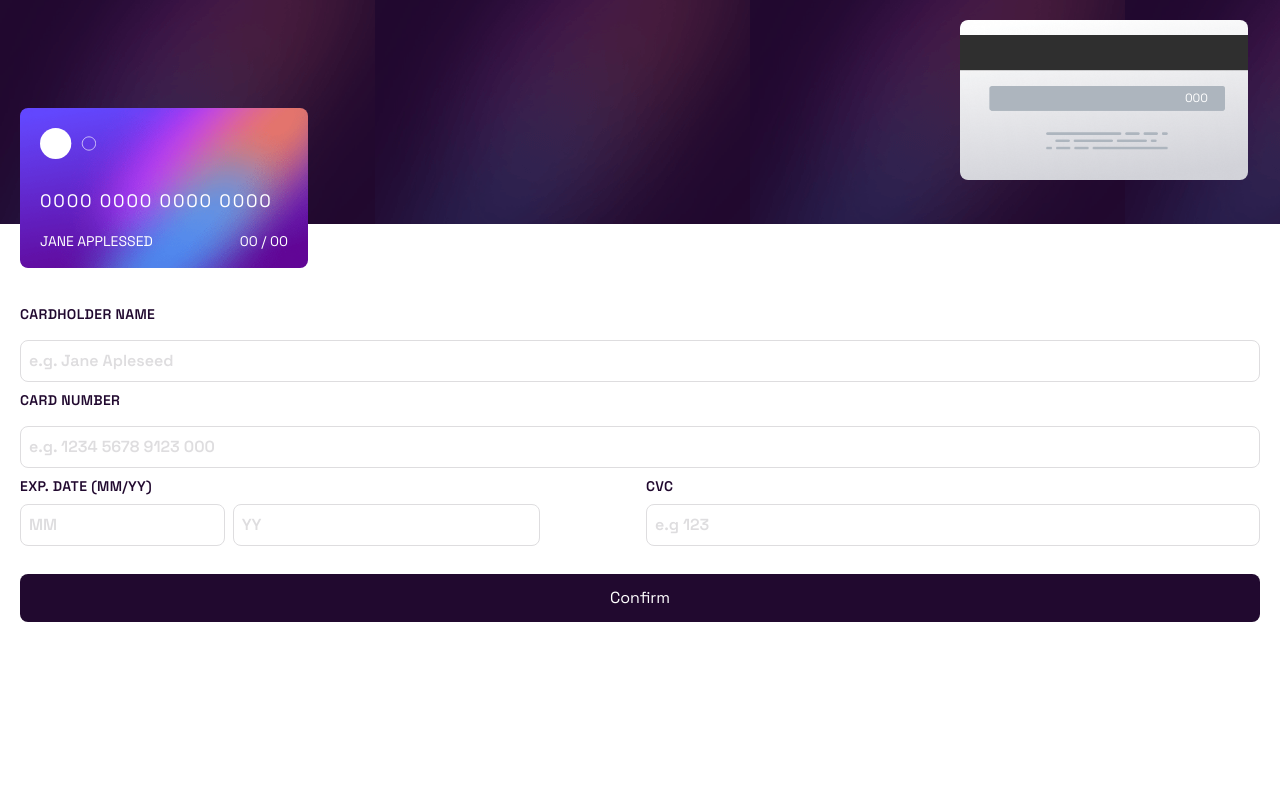
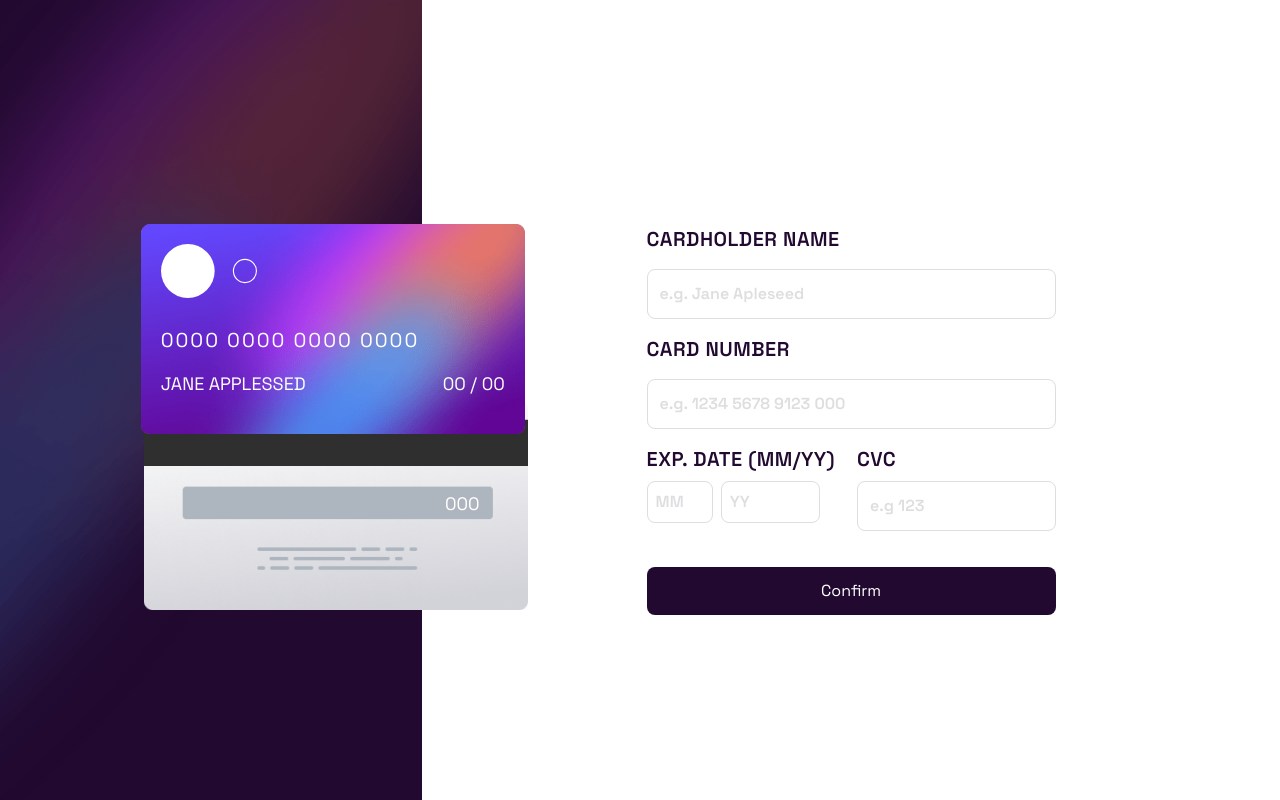
Before and after one commit to Diego2Drm/interactive-card-details-form, a React (Vite) app: page / in a window 1280 px wide. Built offline with nearby package versions, Linux system fonts and the light colour scheme; a web font is replaced by a local one.

Commit message:
Desktop design

```diff
--- a/src/App.tsx
+++ b/src/App.tsx
@@ -5,10 +5,10 @@ import { Form } from "./components/Form"
 function App() {
 
   return (
-    <>
+    <section className="lg:flex">
      <Cards />
      <Form />
-    </>
+    </section>
   )
 }
 
--- a/src/components/Cards.tsx
+++ b/src/components/Cards.tsx
@@ -3,15 +3,15 @@ import cardLogo from '../assets/images/card-logo.svg'
 
 function Cards() {
   return (
-    <section className='bg-bgMianMobile h-56 relative'>
-      <figure className='w-72 h-40 absolute right-8 top-5 bg-cardback bg-cover rounded-lg flex justify-end pt-[4.4rem] pr-10'>
-        <p className='text-white text-xs'>000</p>
+    <section className='bg-bgMianMobile h-56 relative lg:bg-bgMianDesktop bg-cover lg:h-screen lg:w-1/2'>
+      <figure className='w-72 h-40 absolute right-8 top-5 bg-cardback bg-cover rounded-lg flex justify-end pt-[4.4rem] pr-10 cardBack-desktop'>
+        <p className='text-white text-xs lg:text-lg'>000</p>
       </figure>
-      <figure className='absolute -bottom-11 left-5 w-72 h-40 bg-cardFront bg-cover rounded-lg p-5'>
-        <img src={cardLogo} alt="card-logo" className='w-14' />
+      <figure className='absolute -bottom-11 left-5 w-72 h-40 bg-cardFront bg-cover rounded-lg p-5 cardFront-desktop'>
+        <img src={cardLogo} alt="card-logo" className='w-14 lg:w-24' />
         <div className='mt-7'>
-          <p className='text-white text-lg tracking-widest'>0000 0000 0000 0000</p>
-          <div className='flex justify-between mt-4 text-white text-sm'>
+          <p className='text-white text-lg tracking-widest lg:text-xl'>0000 0000 0000 0000</p>
+          <div className='flex justify-between mt-4 text-white text-sm lg:text-lg'>
             <p className='uppercase'>Jane Applessed</p>
             <p><span>00</span> / <span>00</span></p>
           </div>
--- a/src/components/Form.tsx
+++ b/src/components/Form.tsx
@@ -1,8 +1,8 @@
 
 function Form() {
   return (
-    <section className="w-full pt-20 px-5 pb-10">
-      <form action="" className="flex flex-col gap-2">
+    <section className="w-full pt-20 px-5 pb-10 lg:flex lg:h-screen lg:items-center lg:justify-center">
+      <form action="" className="flex flex-col gap-2 lg:w-1/2">
         <p className="title">Cardholder name</p>
         <input type="text" placeholder="e.g. Jane Apleseed" className="inputInfo" />
 
--- a/src/index.css
+++ b/src/index.css
@@ -3,11 +3,17 @@
 @tailwind utilities;
 
 .title{
-  @apply text-Very-dark-violet font-semibold tracking-wide text-sm uppercase mb-2
+  @apply text-Very-dark-violet font-semibold tracking-wide text-sm uppercase mb-2 lg:text-xl
 }
 .inputInfo{
-  @apply border border-Light-grayish-violet rounded-lg p-2 w-full placeholder:text-Light-grayish-violet placeholder:font-semibold
+  @apply border border-Light-grayish-violet rounded-lg p-2 w-full placeholder:text-Light-grayish-violet placeholder:font-semibold lg:mb-2 lg:p-3
 }
 .inputDate {
   @apply border border-Light-grayish-violet rounded-lg p-2 placeholder:text-Light-grayish-violet placeholder:font-semibold
 }
+.cardBack-desktop{
+  @apply lg:top-1/2 lg:-right-1/4 lg:w-96 lg:h-80 lg:bg-contain lg:bg-no-repeat lg:pt-[5.6rem] lg:pr-12
+}
+.cardFront-desktop{
+  @apply lg:bottom-64 lg:left-1/3 lg:w-96 lg:h-80 lg:bg-contain lg:bg-no-repeat
+}
--- a/tailwind.config.js
+++ b/tailwind.config.js
@@ -20,7 +20,8 @@ export default {
       backgroundImage: {
         'cardback': 'url(./src/assets/images/bg-card-back.png)',
         'cardFront': 'url(./src/assets/images/bg-card-front.png)',
-        'bgMianMobile': 'url(./src/assets/images/bg-main-mobile.png)'
+        'bgMianMobile': 'url(./src/assets/images/bg-main-mobile.png)',
+        'bgMianDesktop': 'url(./src/assets/images/bg-main-desktop.png)',
       }
     },
   },
```
